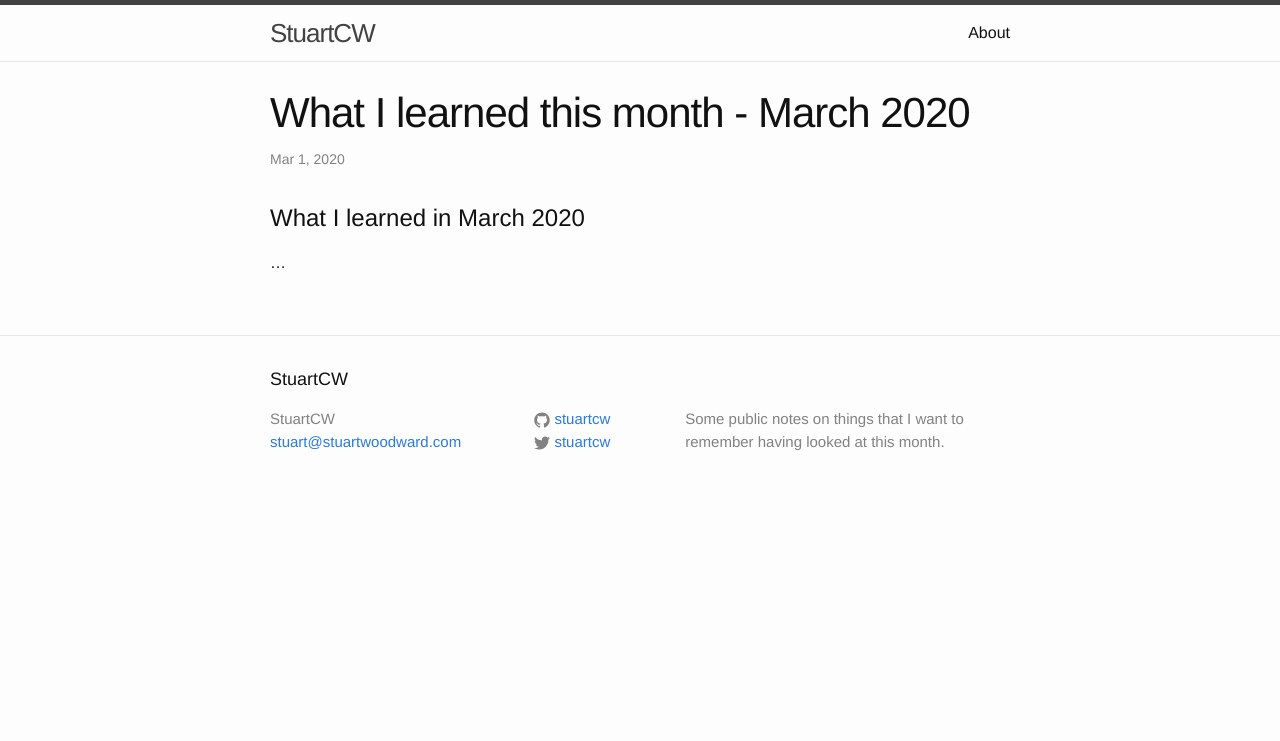
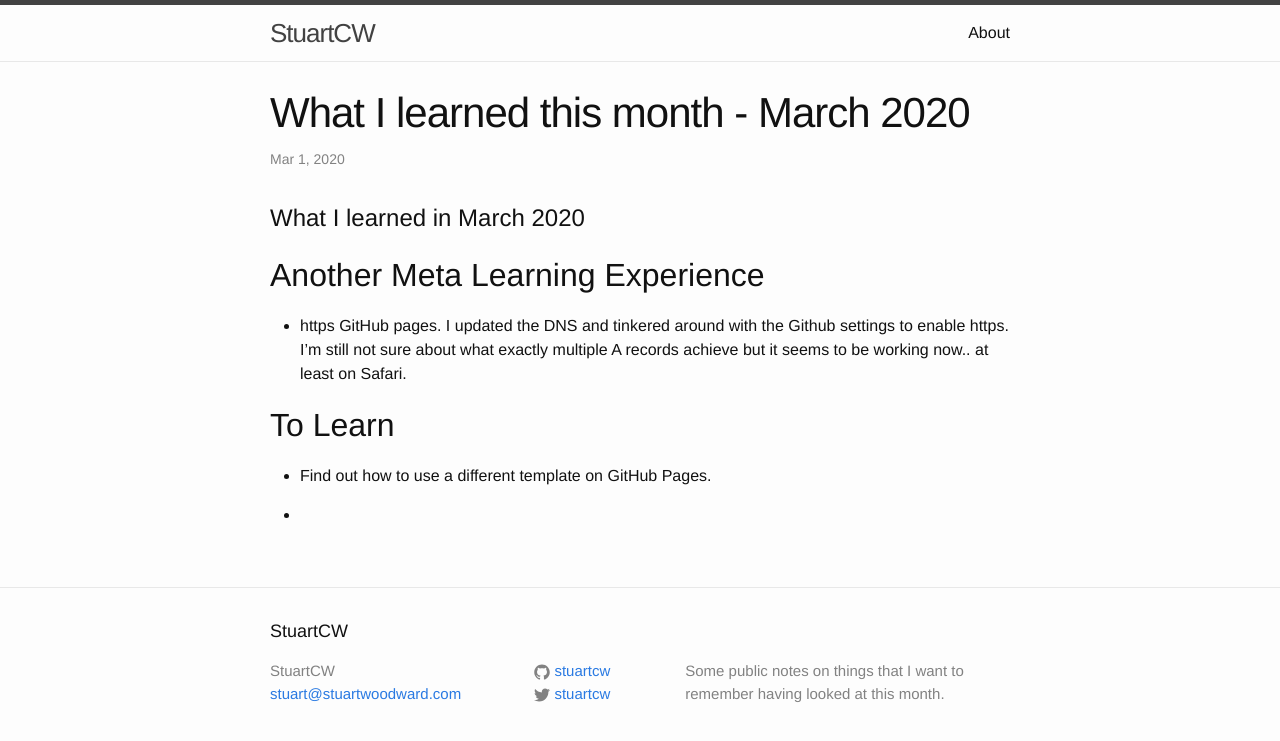
Before and after one commit to stuartcw/stuartcw.com, a Jekyll site: the page built from _posts/2020/2020-03-01-what-i-learned-this-month.markdown, in a window 1280 px wide. Shown: the top 741 px of the page. Built offline with Jekyll 4.4.1, drawn with Linux system fonts in a browser that asks for light colours.

Commit message:
Update content

```diff
--- a/_posts/2020/2020-03-01-what-i-learned-this-month.markdown
+++ b/_posts/2020/2020-03-01-what-i-learned-this-month.markdown
@@ -5,4 +5,12 @@ date: "2020-03-01 13:49"
 ---
 # What I learned in March 2020
 
-...
+## Another Meta Learning Experience
+
+* https GitHub pages. I updated the DNS and tinkered around with the Github settings to enable https. I'm still not sure about what exactly multiple A records achieve but it seems to be working now.. at least on Safari.
+
+## To Learn
+
+* Find out how to use a different template on GitHub Pages.
+
+*
```
